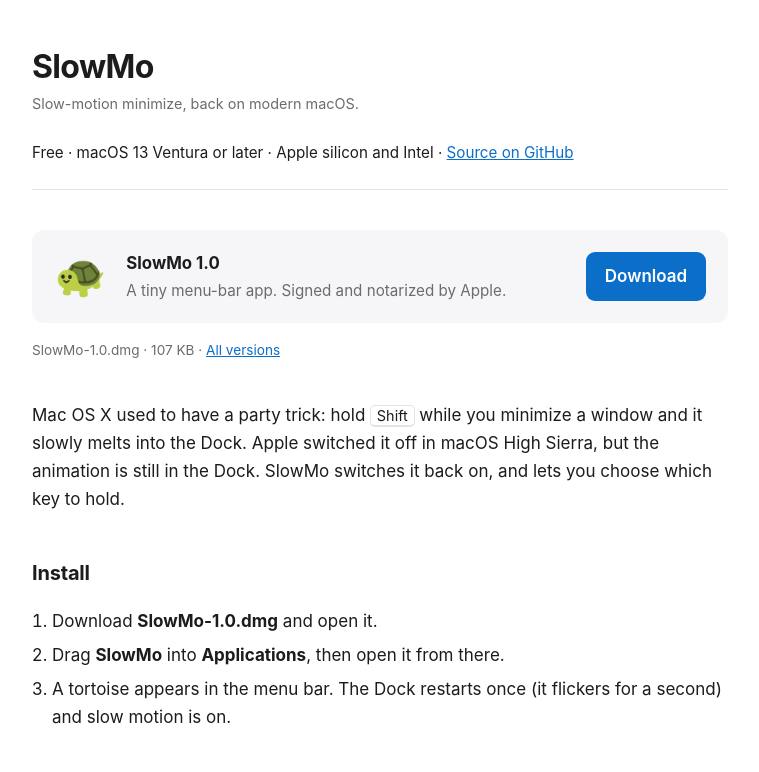
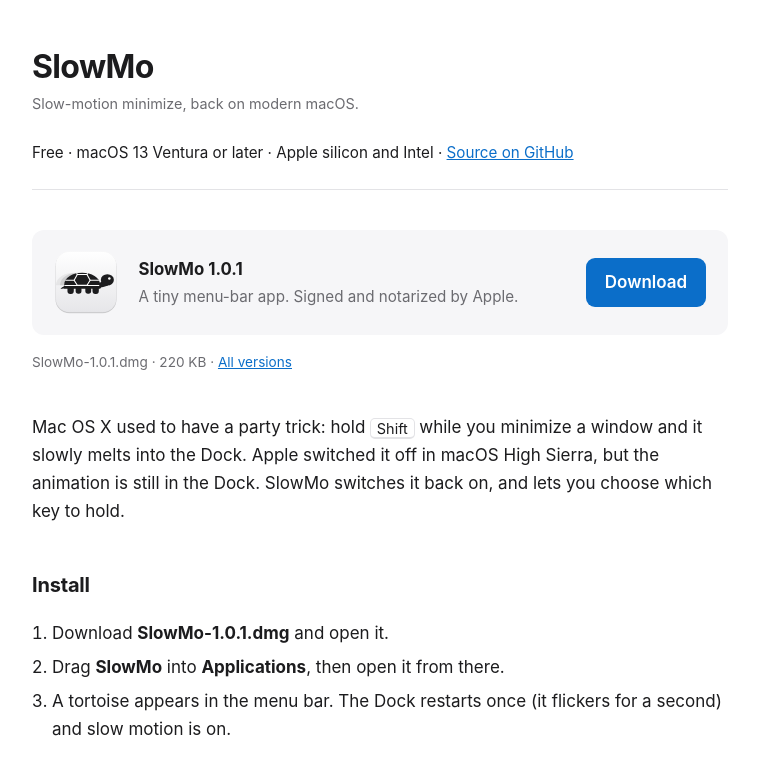
Before and after one commit to stevesien/SlowMo, a plain HTML site: page index.html in a window 1280 px wide. Shown: the top 772 px of the page, without its empty margins (260-1019 px from the left). Drawn offline with Linux system fonts and the light colour scheme.

Commit message:
Page: 1.0.1, app icon, how to keep SlowMo running

```diff
--- a/index.html
+++ b/index.html
@@ -65,7 +65,8 @@ footer {
   background: var(--tint); border-radius: 12px;
   padding: 1.25rem 1.4rem; margin: 0 0 1rem;
 }
-.hero .turtle { font-size: 2.6rem; line-height: 1; flex: none; }
+.hero .turtle { flex: none; line-height: 0; }
+.hero .turtle svg { display: block; width: 64px; height: auto; }
 .hero .what { flex: 1; font-size: .95rem; color: var(--muted); }
 .hero .what strong { color: var(--fg); font-size: 1.05rem; display: block; }
 .btn {
@@ -93,20 +94,63 @@ kbd {
 <p class="lang">Free · macOS 13 Ventura or later · Apple silicon and Intel · <a href="https://github.com/stevesien/SlowMo">Source on GitHub</a></p>
 
 <div class="hero">
-  <div class="turtle" aria-hidden="true">🐢</div>
+  <div class="turtle"><svg xmlns="http://www.w3.org/2000/svg" viewBox="80 80 864 880" width="64" height="65" role="img" aria-label="SlowMo icon">
+  <defs>
+    <linearGradient id="smbg" x1="0" y1="0" x2="0" y2="1">
+      <stop offset="0" stop-color="#FFFFFF"/>
+      <stop offset="1" stop-color="#E6E6E9"/>
+    </linearGradient>
+    <clipPath id="smdome">
+      <path d="M 292 600 C 292 400, 724 400, 724 600 Z"/>
+    </clipPath>
+    <clipPath id="smtile">
+      <rect x="100" y="100" width="824" height="824" rx="186"/>
+    </clipPath>
+  </defs>
+  <rect x="100" y="114" width="824" height="824" rx="186" fill="#000000" opacity="0.14"/>
+  <rect x="100" y="106" width="824" height="824" rx="186" fill="#000000" opacity="0.08"/>
+  <rect x="100" y="100" width="824" height="824" rx="186" fill="url(#smbg)"/>
+  <rect x="101.5" y="101.5" width="821" height="821" rx="184.5" fill="none" stroke="#000000" stroke-opacity="0.08" stroke-width="3"/>
+  <g clip-path="url(#smtile)">
+  <g transform="translate(505 540) scale(1.13) translate(-548 -585)">
+    <path d="M 292 600 C 292 400, 724 400, 724 600 Z" transform="translate(-96 0)" fill="#1C1C1E" opacity="0.06"/>
+    <path d="M 292 600 C 292 400, 724 400, 724 600 Z" transform="translate(-48 0)" fill="#1C1C1E" opacity="0.12"/>
+    <g fill="#1C1C1E">
+      <path d="M 300 612 Q 262 620 248 646 Q 286 642 312 634 Z"/>
+      <rect x="332" y="606" width="76" height="98" rx="34"/>
+      <rect x="430" y="612" width="70" height="90" rx="32"/>
+      <rect x="546" y="612" width="70" height="90" rx="32"/>
+      <rect x="632" y="606" width="76" height="98" rx="34"/>
+      <path d="M 686 612 C 716 566, 756 540, 792 538 L 818 604 C 784 616, 740 628, 696 636 Z"/>
+      <ellipse cx="810" cy="536" rx="78" ry="68"/>
+      <path d="M 292 600 C 292 400, 724 400, 724 600 Z"/>
+      <rect x="284" y="606" width="448" height="36" rx="18"/>
+    </g>
+    <circle cx="834" cy="518" r="15" fill="#FFFFFF"/>
+    <g clip-path="url(#smdome)" fill="none" stroke="#FFFFFF" stroke-width="13" stroke-linejoin="round" stroke-linecap="round">
+      <path d="M 450 472 L 566 472 L 604 540 L 566 600 L 450 600 L 412 540 Z"/>
+      <path d="M 412 540 L 300 540"/>
+      <path d="M 604 540 L 716 540"/>
+      <path d="M 450 472 L 426 420"/>
+      <path d="M 566 472 L 590 420"/>
+    </g>
+    <rect x="302" y="597" width="412" height="12" rx="6" fill="#FFFFFF"/>
+  </g>
+  </g>
+</svg></div>
   <div class="what">
-    <strong>SlowMo 1.0</strong>
+    <strong>SlowMo 1.0.1</strong>
     A tiny menu-bar app. Signed and notarized by Apple.
   </div>
-  <a class="btn" href="https://github.com/stevesien/SlowMo/releases/download/v1.0/SlowMo-1.0.dmg">Download</a>
+  <a class="btn" href="https://github.com/stevesien/SlowMo/releases/download/v1.0.1/SlowMo-1.0.1.dmg">Download</a>
 </div>
-<p class="meta">SlowMo-1.0.dmg · 107 KB · <a href="https://github.com/stevesien/SlowMo/releases">All versions</a></p>
+<p class="meta">SlowMo-1.0.1.dmg · 220 KB · <a href="https://github.com/stevesien/SlowMo/releases">All versions</a></p>
 
 <p>Mac OS X used to have a party trick: hold <kbd>Shift</kbd> while you minimize a window and it slowly melts into the Dock. Apple switched it off in macOS High Sierra, but the animation is still in the Dock. SlowMo switches it back on, and lets you choose which key to hold.</p>
 
 <h2>Install</h2>
 <ol>
-  <li>Download <strong>SlowMo-1.0.dmg</strong> and open it.</li>
+  <li>Download <strong>SlowMo-1.0.1.dmg</strong> and open it.</li>
   <li>Drag <strong>SlowMo</strong> into <strong>Applications</strong>, then open it from there.</li>
   <li>A tortoise appears in the menu bar. The Dock restarts once (it flickers for a second) and slow motion is on.</li>
 </ol>
@@ -123,10 +167,15 @@ kbd {
 <ul>
   <li><strong>Slow-motion minimize</strong>: turns the effect on or off (restarts the Dock).</li>
   <li><strong>Hold this key while minimizing</strong>: Shift, Fn, Control, Option, Command, or a custom key.</li>
-  <li><strong>Open at login</strong>: start SlowMo automatically.</li>
+  <li><strong>Open at login</strong>: start SlowMo automatically and keep the tortoise in the menu bar.</li>
   <li><strong>Quit SlowMo</strong>.</li>
 </ul>
-<p>With Shift as the key, SlowMo doesn't even need to keep running once the effect is on. The Dock remembers the setting. Keep it running if you use another key.</p>
+<h2>Keep the tortoise in your menu bar</h2>
+<p>Make sure <strong>Open at login</strong> is ticked in SlowMo's menu. Then the tortoise comes back by itself after every restart. SlowMo ticks it for you the first time you open it, but check, especially if you're updating from 1.0.</p>
+<p><strong>If you'd rather not keep it running, that's fine.</strong> With Shift as your key, slow motion keeps working even when SlowMo isn't running, because the setting lives in the Dock. You can open SlowMo once and forget about it.</p>
+<div class="callout">
+  <strong>After a macOS update:</strong> a big update can reset the Dock's settings. If slow motion stops working, just open SlowMo again and it switches the effect back on. With Open at login ticked, this happens by itself. A key other than Shift does need SlowMo running.
+</div>
 
 <h2>Privacy</h2>
 <p>SlowMo has no network code at all. It doesn't collect, store or send anything. It changes one Dock setting (<code>com.apple.dock slow-motion-allowed</code>) and, for non-Shift keys, listens for your chosen key on this Mac only.</p>
```
